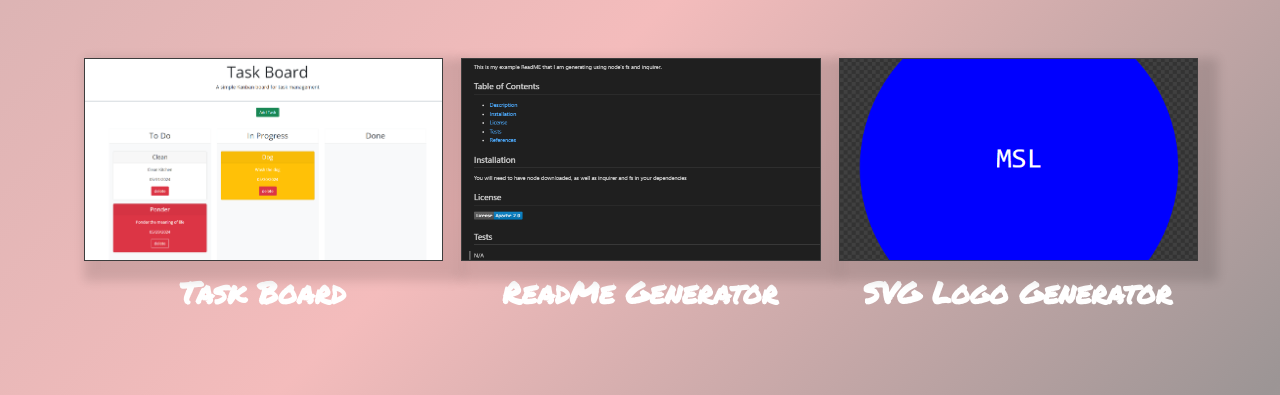
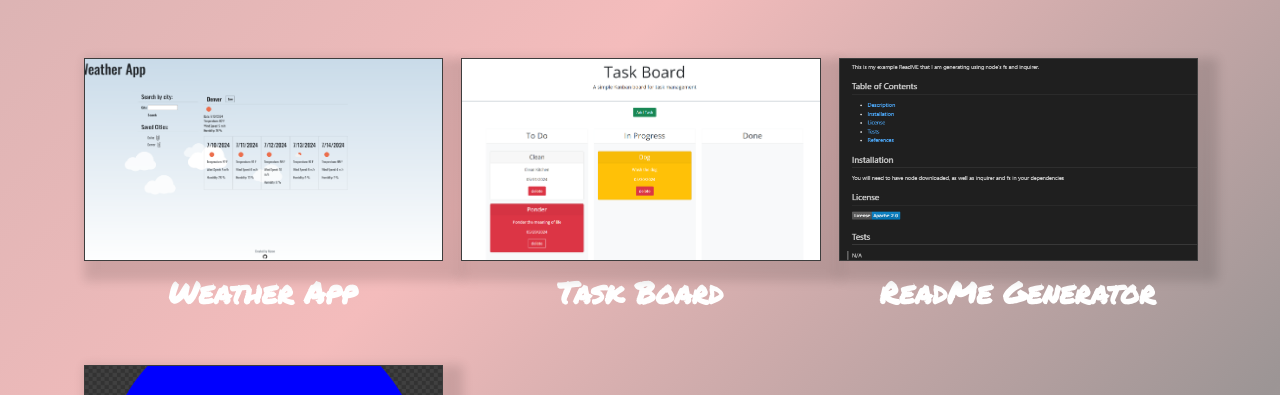
Before and after one commit to MLUCAN2/Lucan-Portfolio, a React (Vite) app: page / in a window 1280 px wide. Both pictures are taken after a click on the button "Portfolio". Shown: the part 391-786 px from the top of the page. Built offline with nearby package versions, Linux system fonts and the light colour scheme.

Commit message:
added weather app to the portfolio section

```diff
--- a/src/pages/Portfolio.jsx
+++ b/src/pages/Portfolio.jsx
@@ -6,6 +6,7 @@ import kanban from '../../img/kanban.png';
 import myReadMe from '../../img/myReadMe.png';
 import logoGenerator from '../../img/logoGenerator.png';
 import roundAbouts from '../../img/roundAbouts.png';
+import weather from '../../img/weather.png';
 
 
 const Portfolio = () => {
@@ -27,6 +28,12 @@ const Portfolio = () => {
         image: devSeeker,
         appLink: ' https://tech-portfolio-site.onrender.com/',
         repoLink: 'https://github.com/KyleH-Git/tech-portfolio-site.git'
+      },
+      {
+        title: 'Weather App',
+        image: weather,
+        appLink:'https://mlucan2.github.io/my-weather-app/',
+        repoLink: 'https://github.com/MLUCAN2/my-weather-app'
       },
       {
         title: 'Task Board',
```
Also changed, not shown: img/weather.png (added).
